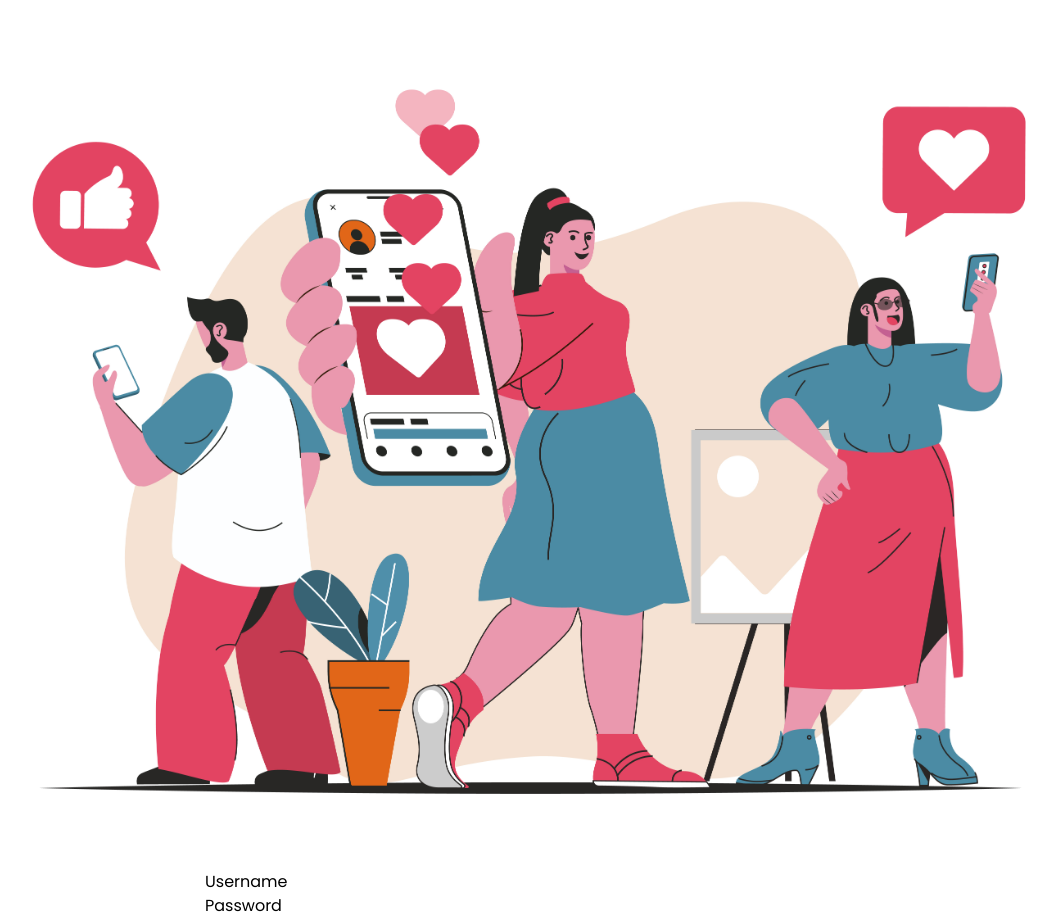
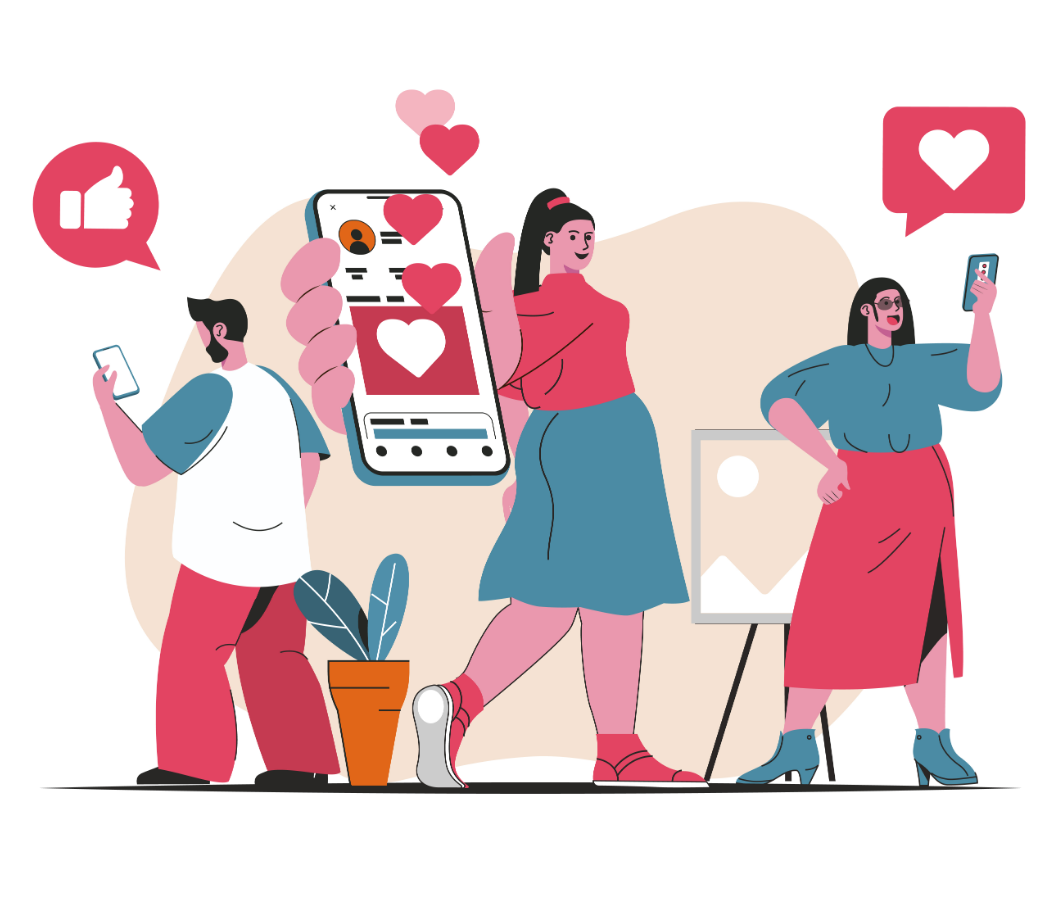
Before and after one commit to alexandernovo/Social-Media, a React (Vite) app in the folder client/: page / in a window 1280 px wide. Shown: the whole page, without its empty margins (111-1168 px from the left). Built offline with nearby package versions, Linux system fonts and the light colour scheme.

Commit message:
change relative path to shortcut path alias

```diff
--- a/client/src/layout/MainLayout.tsx
+++ b/client/src/layout/MainLayout.tsx
@@ -1,8 +1,11 @@
-import React, { PropsWithChildren } from 'react';
-import Sidebar from '../components/Sidebar';
-import Navbar from '../components/Navbar';
+import React from 'react';
+import Sidebar from '@components/Sidebar';
+import Navbar from '@components/Navbar';
+interface MainLayoutProps {
+    children: React.ReactNode,
+}
 
-const MainLayout: React.FC<PropsWithChildren> = ({ children }) => {
+const MainLayout: React.FC<MainLayoutProps> = (props: MainLayoutProps) => {
     const token = localStorage.getItem('token');
     return (
         <>
@@ -11,13 +14,13 @@ const MainLayout: React.FC<PropsWithChildren> = ({ children }) => {
                     <Navbar />
                     <div className='flex flex-1'>
                         <Sidebar />
-                        {children}
+                        {props.children}
                     </div>
                 </div>
             ) :
                 (
                     <div className="h-[100vh]">
-                        {children}
+                        {props.children}
                     </div>
                 )}
         </>
--- a/client/src/pages/Login.tsx
+++ b/client/src/pages/Login.tsx
@@ -1,18 +1,17 @@
 import React from 'react'
-import bg from '../assets/images/bg.jpg'
-import InputFloatingLabel from '../components/InputFloatingLabel'
+import bg from '@images/bg.jpg'
+import InputFloatingLabel from '@components/InputFloatingLabel'
 
 const Login: React.FC = () => {
     return (
         <div className="h-[100vh] w-100 flex">
-            <div className="lg:w-1/2 flex flex-col items-center h-[100%] justify-center">
-                {/* <p className="font-bold text-[30px]">Platform that connect us together.</p> */}
+            <div className="lg:w-1/2 flex items-center h-[100%] justify-center">
                 <img src={bg} />
             </div>
             <div className="lg:w-1/2 flex items-center justify-center">
                 <div className="w-1/2">
-                    <InputFloatingLabel label="Username" classes='mb-4' />
-                    <InputFloatingLabel label="Password" type='password' />
+                    <InputFloatingLabel Id='username' Label="Username" Class='mb-4' />
+                    <InputFloatingLabel Id='password' Label="Password" Type='password' />
                 </div>
             </div>
         </div>
```
Also changed, not shown: client/src/App.tsx (+5 -5 lines).
